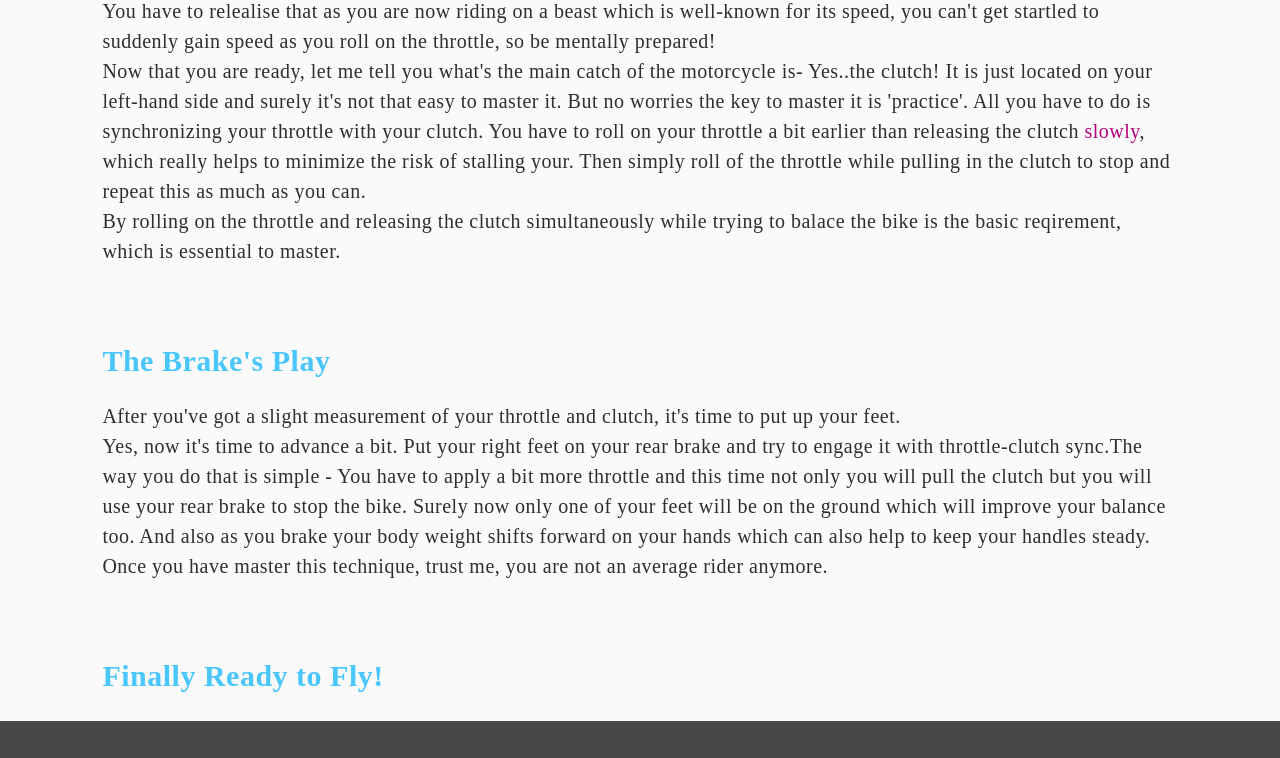
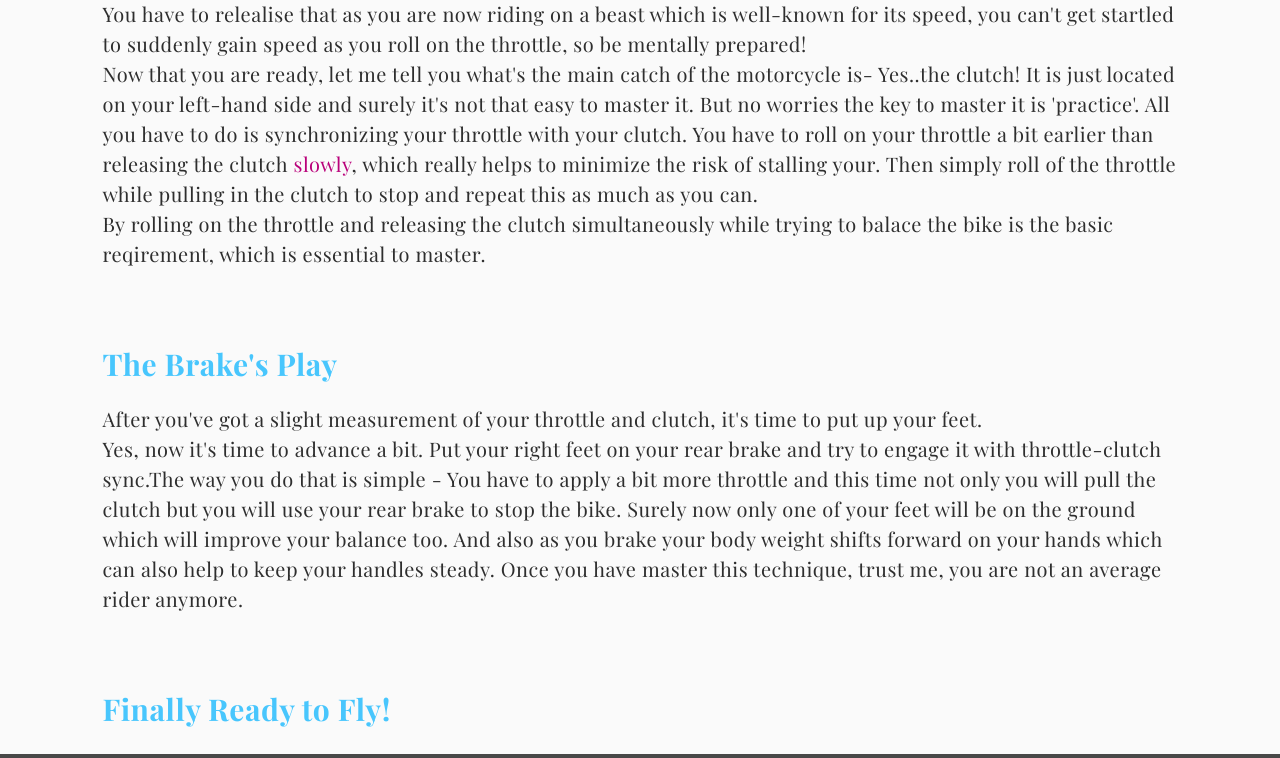
Before and after one commit to manahel4441/firstbg.repo, a plain HTML site: page index.html in a window 1280 px wide. Shown: the part 566-1324 px from the top of the page. Drawn offline with nearby package versions, Linux system fonts and the light colour scheme; files that its build step writes are made by us from their sources.

Commit message:
Update main.scss

```diff
--- a/css/main.scss
+++ b/css/main.scss
@@ -8,7 +8,7 @@ overflow-x: hidden;
 }
 body{
     background-color: #FAFAFA;
-    font-family: "Play Display";
+    font-family: "Playfair Display";
     margin: 0;
 }
 
```
